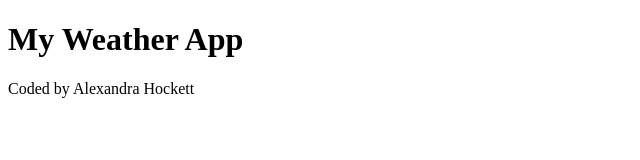
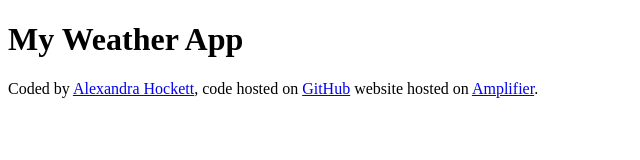
Before and after one commit to AlexandraHockett88/Weather-app, a plain HTML site: page index.html in a window 1280 px wide. Shown: the whole page, without its empty margins (0-640 px from the left). Drawn offline with Linux system fonts and the light colour scheme.

Commit message:
Added links to the footer

```diff
--- a/index.html
+++ b/index.html
@@ -7,6 +7,22 @@
   </head>
   <body>
     <h1>My Weather App</h1>
-    <footer>Coded by Alexandra Hockett</footer>
+    <footer>
+      Coded by
+      <a href="https://github.com/AlexandraHockett88" target="_blank"
+        >Alexandra Hockett</a
+      >, code hosted on
+      <a
+        href="https://github.com/AlexandraHockett88/Weather-app"
+        target="_blank"
+        >GitHub</a
+      >
+      website hosted on
+      <a
+        href="https://weather-app.d1m4gcfvi252jo.amplifyapp.com/"
+        target="_blank"
+        >Amplifier</a
+      >.
+    </footer>
   </body>
 </html>
```
